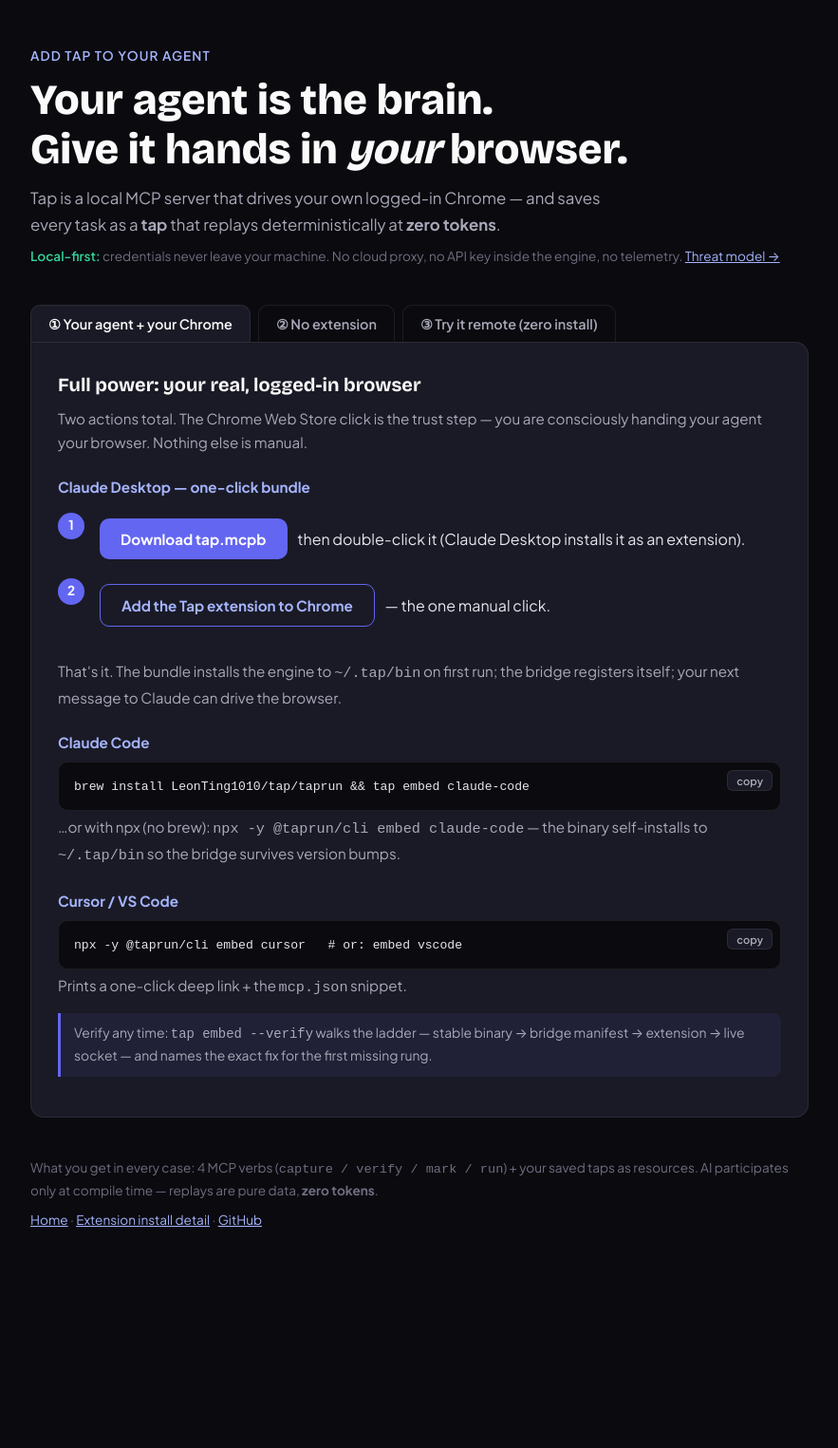
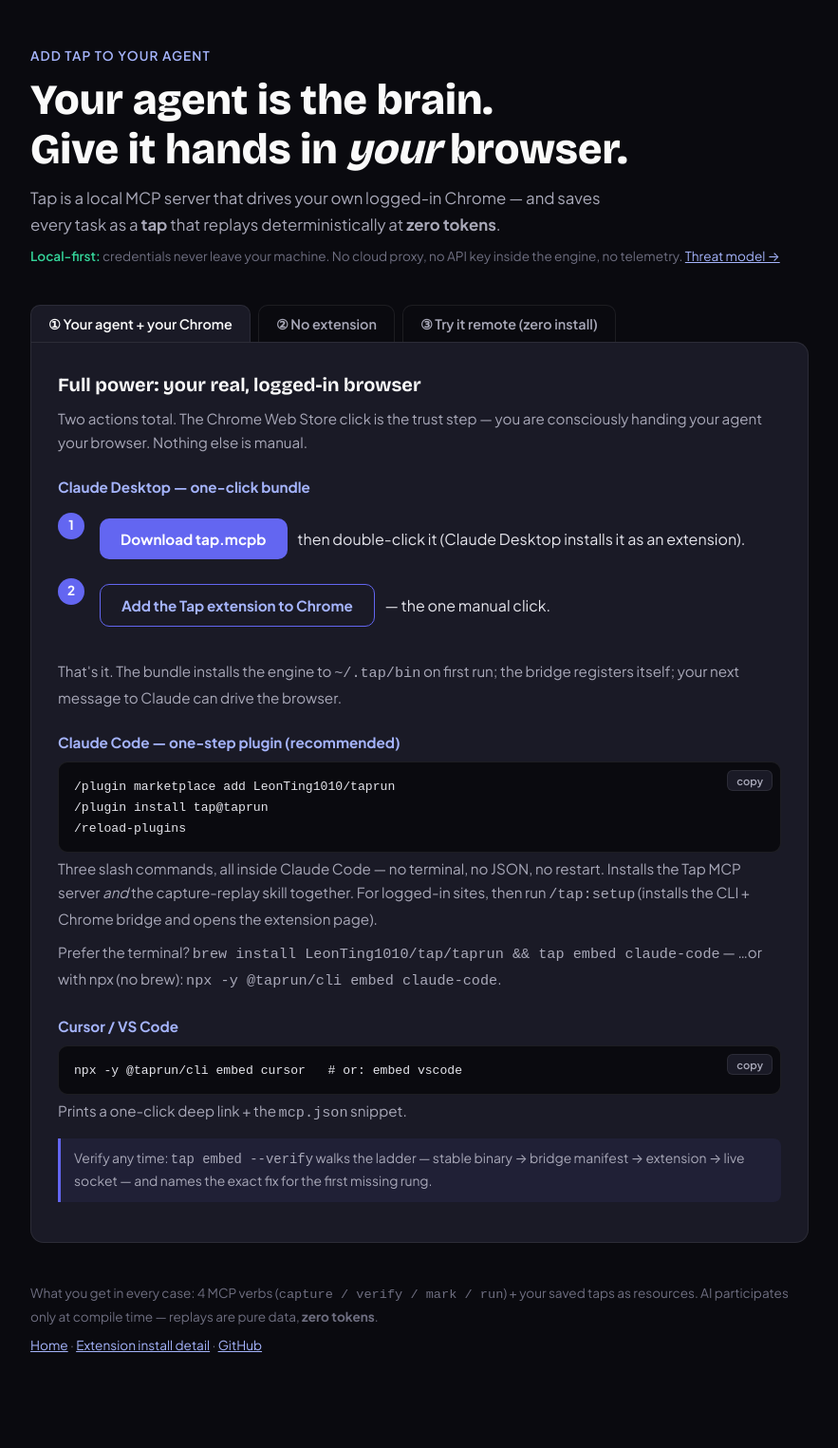
Before and after one commit to LeonTing1010/tap, a Jekyll site: the page built from docs/add.html, in a window 1280 px wide. Shown: the whole page at 95% size, without its empty margins (198-1081 px from the left). Built offline with Jekyll 4.4.1, drawn with Linux system fonts in a browser that asks for light colours; before the commit the page ends 1392 px from its top, so only the background shows below that.

Commit message:
docs: feature the Claude Code plugin flow as the recommended install
add.html + install.html + skill-setup.md now lead with:
  /plugin marketplace add LeonTing1010/taprun
  /plugin install tap@taprun   (MCP + capture-replay skill bundled)
  /reload-plugins              (no terminal, no restart)
terminal `tap embed` demoted to fallback. skill-setup AGENT INSTRUCTIONS
now drive `claude plugin` CLI (matches Cloudflare agent-setup/prompt.md),
not `claude mcp add`, so the judgment skill installs with the server.

Co-Authored-By: Claude Opus 4.8 (1M context) <noreply@anthropic.com>

```diff
--- a/docs/add.html
+++ b/docs/add.html
@@ -156,10 +156,16 @@ robots: "index,follow"
     <p>That's it. The bundle installs the engine to <code>~/.tap/bin</code> on first
     run; the bridge registers itself; your next message to Claude can drive the browser.</p>
 
-    <h3>Claude Code</h3>
-    <pre><button class="copybtn">copy</button><code>brew install LeonTing1010/tap/taprun && tap embed claude-code</code></pre>
-    <p>…or with npx (no brew): <code>npx -y @taprun/cli embed claude-code</code>
-    — the binary self-installs to <code>~/.tap/bin</code> so the bridge survives version bumps.</p>
+    <h3>Claude Code — one-step plugin (recommended)</h3>
+    <pre><button class="copybtn">copy</button><code>/plugin marketplace add LeonTing1010/taprun
+/plugin install tap@taprun
+/reload-plugins</code></pre>
+    <p>Three slash commands, all inside Claude Code — no terminal, no JSON, no restart.
+    Installs the Tap MCP server <em>and</em> the capture-replay skill together. For
+    logged-in sites, then run <code>/tap:setup</code> (installs the CLI + Chrome bridge
+    and opens the extension page).</p>
+    <p>Prefer the terminal? <code>brew install LeonTing1010/tap/taprun &amp;&amp; tap embed claude-code</code>
+    — …or with npx (no brew): <code>npx -y @taprun/cli embed claude-code</code>.</p>
 
     <h3>Cursor / VS Code</h3>
     <pre><button class="copybtn">copy</button><code>npx -y @taprun/cli embed cursor   # or: embed vscode</code></pre>
```
Also changed, not shown: docs/install.html (+8 -3 lines), docs/skill-setup.md (+3 -4 lines).
